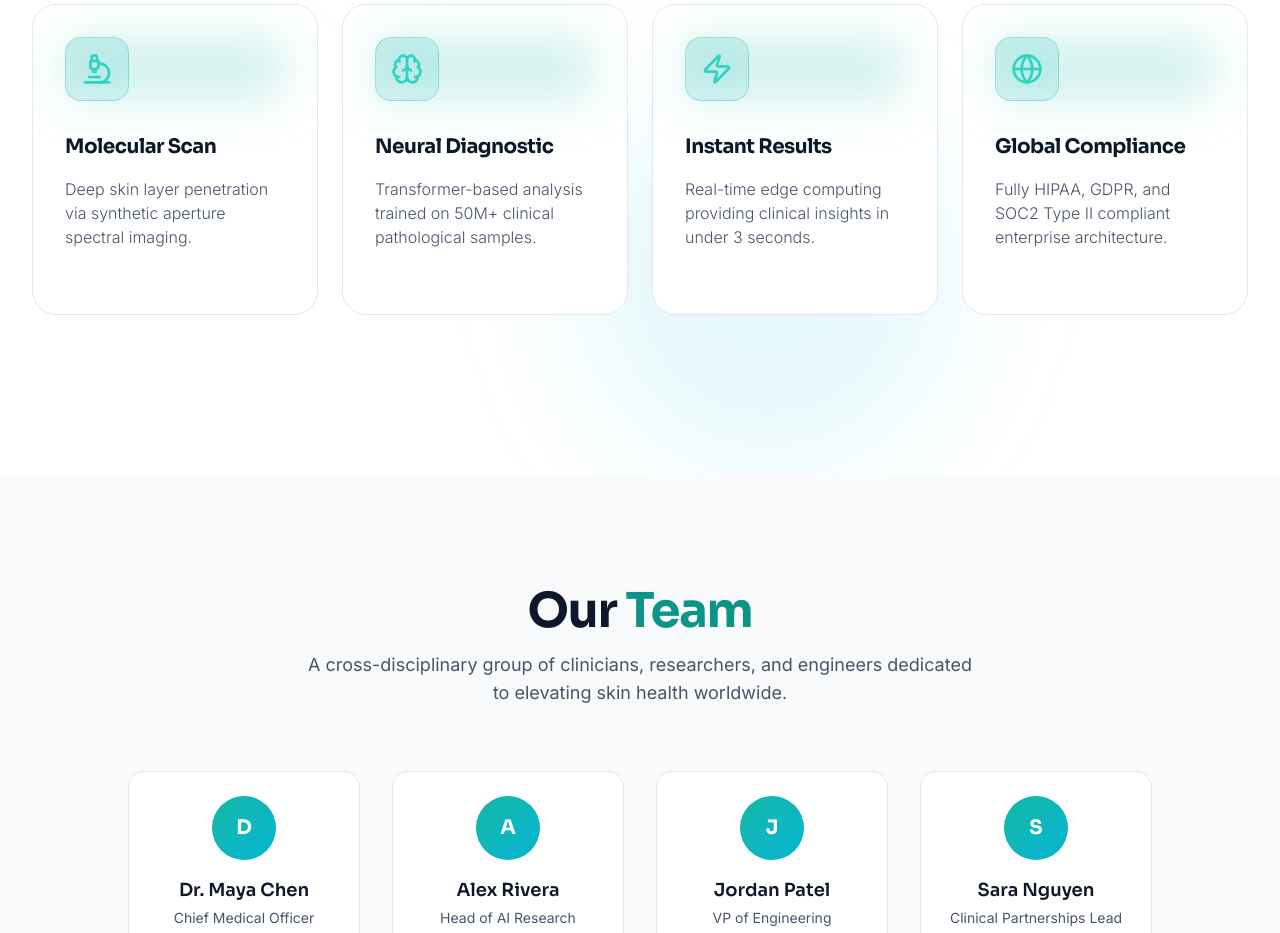
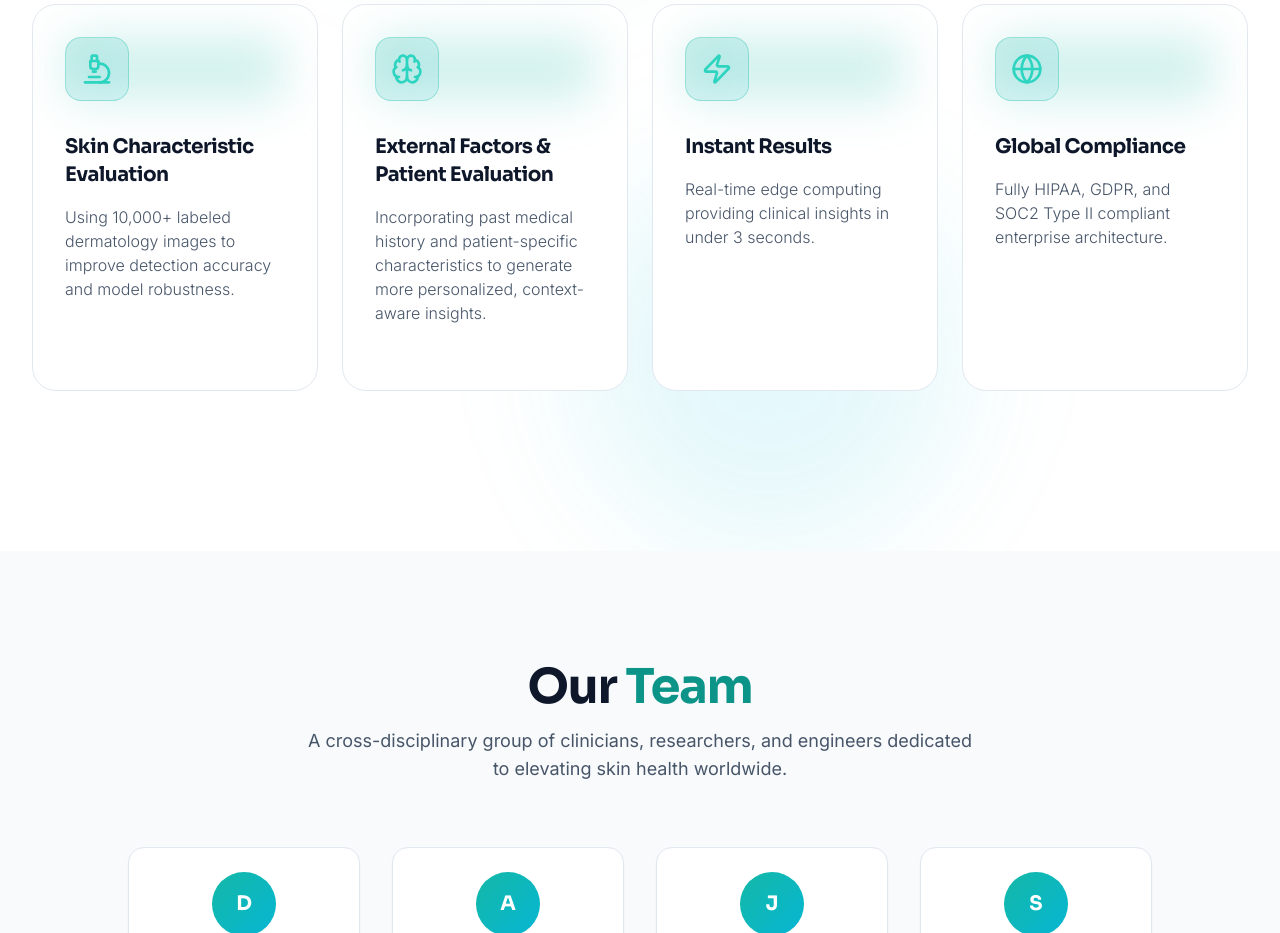
Before and after one commit to chaitanya6380/Derma-AI, a Next.js app: page / in a window 1280 px wide. Shown: the part 1480-2413 px from the top of the page. Built offline with nearby package versions, Linux system fonts and the light colour scheme.

Commit message:
Update Features.tsx

```diff
--- a/components/Features.tsx
+++ b/components/Features.tsx
@@ -8,14 +8,14 @@ const Features: React.FC = () => {
   const features = [
     {
       icon: Microscope,
-      title: "Molecular Scan",
-      desc: "Deep skin layer penetration via synthetic aperture spectral imaging.",
+      title: "Skin Characteristic Evaluation",
+      desc: "Using 10,000+ labeled dermatology images to improve detection accuracy and model robustness.",
       gradient: "from-teal-500/20 via-cyan-500/10 to-transparent"
     },
     {
       icon: Brain,
-      title: "Neural Diagnostic",
-      desc: "Transformer-based analysis trained on 50M+ clinical pathological samples.",
+      title: "External Factors & Patient Evaluation",
+      desc: "Incorporating past medical history and patient-specific characteristics to generate more personalized, context-aware insights.",
       gradient: "from-cyan-500/20 via-teal-500/10 to-transparent"
     },
     {
```
